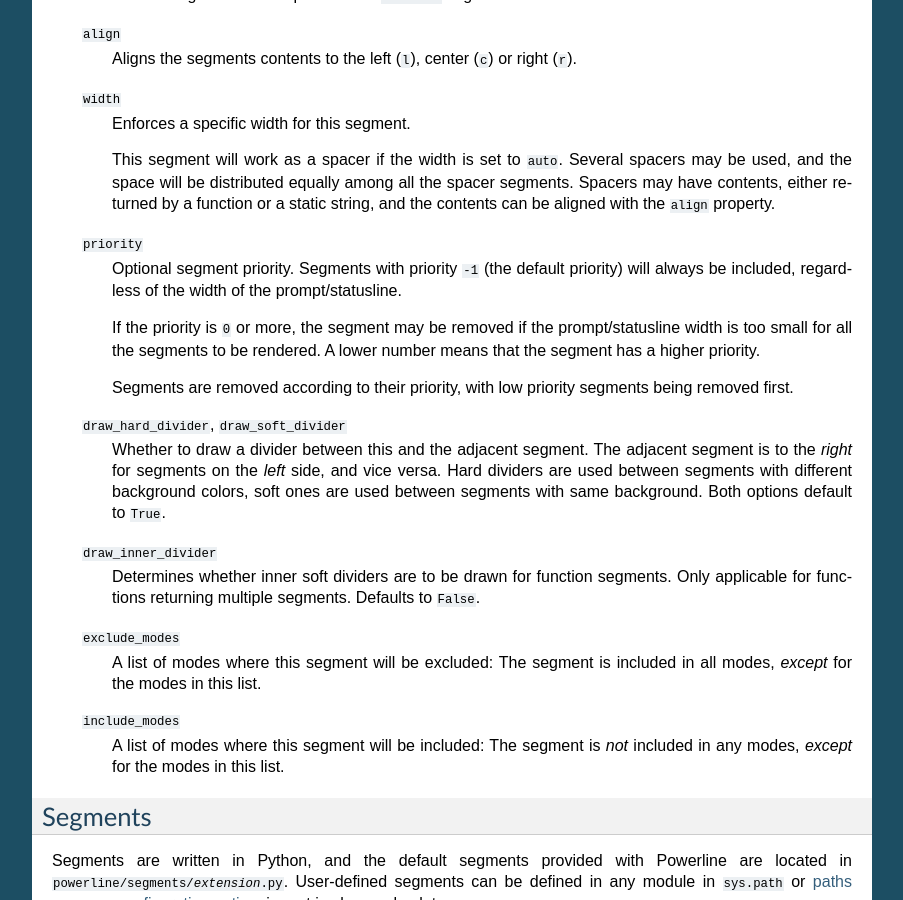
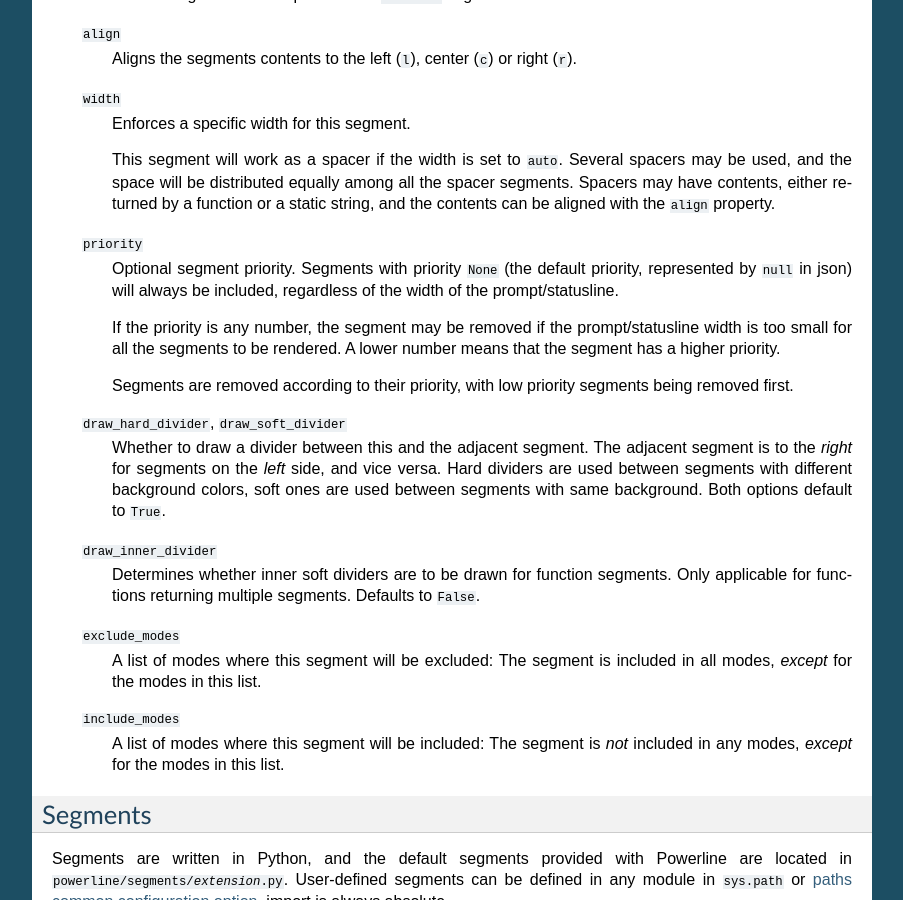
Before and after one commit to someyooyo/someyooyo, a Sphinx documentation site: the page built from docs/source/configuration.rst, in a window 1280 px wide and 900 px high, scrolled down 5318 px. Shown: the whole window, without its empty margins (198-1101 px from the left). Built offline with Sphinx 7.4.7, drawn with Linux system fonts in a browser that asks for light colours.

Commit message:
Special-case None priority in place of -1
This extends priorities in both directions, uses slightly faster `is None`
check, makes it consistent with `interval` special-casing also to `None` and
makes lint able to use one simple `.type()` check in place of `.either()` one.

```diff
--- a/docs/source/configuration.rst
+++ b/docs/source/configuration.rst
@@ -377,14 +377,13 @@ Themes
         can be aligned with the ``align`` property.
 
     ``priority``
-        Optional segment priority. Segments with priority ``-1`` (the
-        default priority) will always be included, regardless of the width
-        of the prompt/statusline.
+        Optional segment priority. Segments with priority ``None`` (the default
+        priority, represented by ``null`` in json) will always be included,
+        regardless of the width of the prompt/statusline.
 
-        If the priority is ``0`` or more, the segment may be removed if the
+        If the priority is any number, the segment may be removed if the
         prompt/statusline width is too small for all the segments to be
-        rendered. A lower number means that the segment has a higher
-        priority.
+        rendered. A lower number means that the segment has a higher priority.
 
         Segments are removed according to their priority, with low priority
         segments being removed first.
```
Also changed, not shown: 3 other files.
